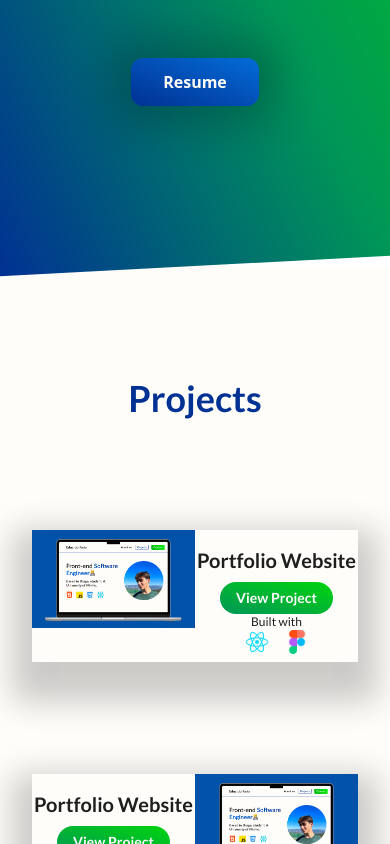
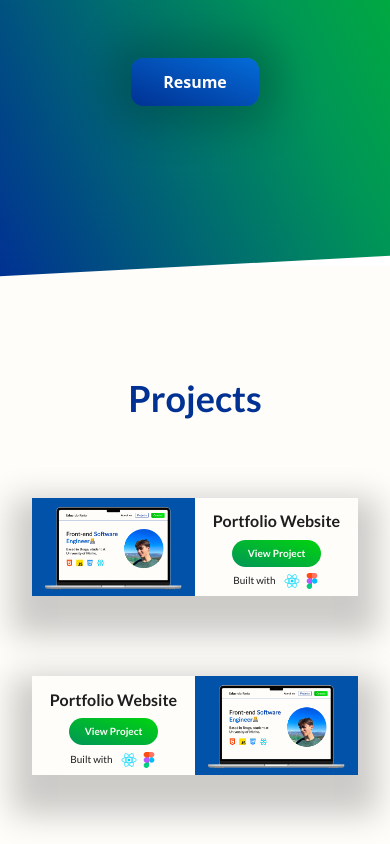
Before and after one commit to 2101dudu/PortfolioWebsite, a React (Vite) app: page / in a window 390 px wide. Shown: the part 1156-2000 px from the top of the page. Built offline with nearby package versions, Linux system fonts and the light colour scheme.

Commit message:
Finished the responsivity until 320px breakpoint

```diff
--- a/src/components/AboutMe.jsx
+++ b/src/components/AboutMe.jsx
@@ -3,7 +3,7 @@ function AboutMe() {
     return (
           <div class="bg-gradient-to-tr from-tempdarkblue via-tempdarkgreen to-templightgreen -skew-y-3">
             <div class="h-100vh skew-y-3 w-screen">
-              <div class="max-w-screen-xl px-8 md:px-12 lg:px-4 mx-auto">
+              <div class="max-w-screen-xl px-8 md:px-12 mx-auto">
                 <h1 class="text-lato font-bold text-tempwhite min-[320px]:text-3xl min-[420px]:text-4xl sm:text-5xl md:text-6xl pt-20 sm:pt-28 md:pt-40">About me</h1>
                 <div class="max-w-7xl flex flex-col min-[420px]:flex-row space-x-0 space-y-10 min-[420px]:space-y-0 min-[420px]:space-x-8 justify-between pt-12">
                   <div class="min-[420px]:w-1/2 lg:max-w-lg">
--- a/src/components/ContactMe.jsx
+++ b/src/components/ContactMe.jsx
@@ -3,11 +3,11 @@ function ContactMe() {
     return (
         <div class="bg-gradient-to-tr from-tempcyan via-tempblue to-tempdarkblue skew-y-3">
           <div class="h-100vh w-screen -skew-y-3">
-            <div class="flex flex-col space-y-8 min-[320px]:pt-16 sm:pt-28 md:pt-32 max-w-screen-xl min-[320px]:px-8 md:px-12 lg:px-4 mx-auto">
-              <h1 class="font-lato text-tempwhite min-[320px]:text-4xl sm:text-5xl md:text-6xl font-bold">Contact Me</h1>
-              <h2 class="font-lato text-tempwhite min-[320px]:text-xl sm:text-2xl md:text-3xl min-[320px]:max-w-xs min-[540px]:max-w-sm md:max-w-lg lg:max-w-2xl">Ready to Connect? Feel free to drop me a message. I'm just a click away and always excited to chat.</h2>
-              <div class="flex pt-10 justify-between space-x-8 lg:space-x-20">
-                <div class="flex flex-col space-y-8 w-2/5 lg:w-1/3">
+            <div class="flex flex-col space-y-8 min-[320px]:pt-16 sm:pt-28 md:pt-32 max-w-screen-xl min-[320px]:px-8 md:px-12 mx-auto">
+              <h1 class="font-lato text-tempwhite text-3xl min-[370px]:text-4xl sm:text-5xl md:text-6xl font-bold">Contact Me</h1>
+              <h2 class="font-lato text-tempwhite text-lg min-[370px]:text-xl sm:text-2xl md:text-3xl min-[320px]:max-w-xs min-[540px]:max-w-sm md:max-w-lg lg:max-w-2xl">Ready to Connect? Feel free to drop me a message. I'm just a click away and always excited to chat.</h2>
+              <div class="flex flex-col min-[470px]:flex-row pt-10 justify-between space-y-8 space-x-0 min-[470px]:space-y-0 min-[470px]:space-x-8 lg:space-x-20">
+                <div class="flex flex-col space-y-8 w-full min-[470px]:w-2/5 lg:w-1/3">
                   <div class="min-[320px]:h-8 sm:h-12 shadow-4xl rounded-lg">
                     <input type="name"  name="floating_name"  id="floating_name"  class="h-full w-full z-10 bg-transparent border-0 rounded-lg bg-gradient-to-tr from-transparentwhite sm:focus:ring-2 md:focus:ring-4 focus:ring-tempwhite p-2.5 min-[320px]:text-sm sm:text-base md:text-lg lg:text-xl font-lato text-tempwhite placeholder:font-lato placeholder:text-tempwhite" placeholder="Name..."  required></input>
                   </div>
@@ -15,13 +15,13 @@ function ContactMe() {
                     <input type="email" name="floating_email" id="floating_email" class="h-full w-full z-10 bg-transparent border-0 rounded-lg bg-gradient-to-tr from-transparentwhite sm:focus:ring-2 md:focus:ring-4 focus:ring-tempwhite p-2.5 min-[320px]:text-sm sm:text-base md:text-lg lg:text-xl font-lato text-tempwhite placeholder:font-lato placeholder:text-tempwhite" placeholder="Email..." required></input>
                   </div>
                 </div>
-                <textarea type="message" rows="4" name="floating_message" id="floating_message" class="min-[320px]:w-3/5 lg:w-2/3 min-[320px]:h-24 sm:h-32 shadow-4xl max-h-64 bg-transparent border-0 rounded-lg bg-gradient-to-tr from-transparentwhite sm:focus:ring-2 md:focus:ring-4 focus:ring-tempwhite p-2.5 min-[320px]:text-sm sm:text-base md:text-lg lg:text-xl font-lato text-tempwhite placeholder:font-lato placeholder:text-tempwhite" placeholder="Message..." required></textarea>
+                <textarea type="message" rows="4" name="floating_message" id="floating_message" class="w-full min-[470px]:w-3/5 lg:w-2/3 min-[320px]:h-24 sm:h-32 shadow-4xl max-h-64 bg-transparent border-0 rounded-lg bg-gradient-to-tr from-transparentwhite sm:focus:ring-2 md:focus:ring-4 focus:ring-tempwhite p-2.5 min-[320px]:text-sm sm:text-base md:text-lg lg:text-xl font-lato text-tempwhite placeholder:font-lato placeholder:text-tempwhite" placeholder="Message..." required></textarea>
               </div>
             </div>
           </div>
           <div class="min-[320px]:h-48 min-[540px]:h-56 sm:h-64 md:h-96 w-screen -skew-y-3">
-            <div class="max-w-screen-xl min-[320px]:px-8 md:px-12 lg:px-4 pt-12 mx-auto">
-              <a href="" class="duration-300 hover:scale-105 shadow-4xl rounded-xl min-[320px]:w-36 sm:w-40 min-[320px]:h-12 sm:h-16 md:w-48 md:h-20 lg:w-56 lg:h-24 bg-gradient-to-tr block from-tempdarkblue to-templightblue md:mr-32 lg:mr-72">
+            <div class="max-w-screen-xl min-[320px]:px-8 md:px-12 pt-12 mx-auto">
+              <a href="" class="duration-300 transition-transform hover:scale-105 shadow-4xl rounded-xl min-[320px]:w-36 sm:w-40 min-[320px]:h-12 sm:h-16 md:w-48 md:h-20 lg:w-56 lg:h-24 bg-gradient-to-tr block from-tempdarkblue to-templightblue md:mr-32 lg:mr-72">
                 <div class="text-lato font-bold text-tempwhite min-[320px]:text-lg sm:text-xl md:text-3xl lg:text-4xl text-center min-[320px]:pt-2.5 sm:pt-5 md:pt-6 lg:pt-7">Send</div>
               </a>
             </div>
--- a/src/components/Footer.jsx
+++ b/src/components/Footer.jsx
@@ -2,13 +2,13 @@ function Footer() {
     return(
         <div class="bg-tempblack">
           <div class="-top-10 h-10 2xl:-top-40 2xl:h-40 -z-10 relative bg-tempblack"></div>
-          <div class="max-w-screen-xl px-8 md:px-12 lg:px-4 mx-auto h-20 md:h-28 flex justify-between pt-3 md:pt-10">
-            <div class="flex min-[320px]:w-3/5 md:w-1/2 lg:w-1/3 pt-2.5 justify-between">
+          <div class="max-w-screen-xl px-8 md:px-12 mx-auto md:h-28 flex flex-col min-[470px]:flex-row space-y-4 min-[470px]:space-y-0 justify-between pb-4 min-[470px]:pb-0 pt-3 md:pt-10">
+            <div class="flex w-full min-[470px]:w-3/5 md:w-1/2 lg:w-1/3 pt-2.5 justify-between">
               <div class="text-tempwhite text-xs sm:text-sm md:text-base font-lato font-normal">eduardo21faria@gmail.com</div>
               <div class="text-tempwhite text-xs sm:text-sm md:text-base font-lato font-normal">|</div>
               <div class="text-tempwhite text-xs sm:text-sm md:text-base font-lato font-normal">+351 918718340</div>
             </div>
-            <div class="flex w-1/6 justify-between">
+            <div class="flex w-auto min-[470px]:w-1/6 space-x-2 justify-around min-[470px]:justify-between">
               <a class="duration-200 ease-in-out hover:scale-105" href="https://www.linkedin.com/in/FariaEduardo/" target="_blank">
                 <img class="min-[320px]:w-8 sm:w-10" src="src/assets/LinkedIn_Logo.png" alt="LinkedIn Logo"></img>
               </a>
@@ -17,7 +17,7 @@ function Footer() {
               </a>
             </div>
           </div>
-          <h2 class="min-[320px]:text-xs sm:text-base text-center font-lato text-tempgray duration-300 hover:text-tempwhite pb-2">© 2023 Eduardo Faria</h2>
+          <h2 class="min-[320px]:text-xs sm:text-base text-center font-lato text-tempgray duration-300 transition-transform hover:text-tempwhite pb-2">© 2023 Eduardo Faria</h2>
         </div>
     );
 }
--- a/src/components/Hero.jsx
+++ b/src/components/Hero.jsx
@@ -1,27 +1,27 @@
 
 function Hero() {
     return (
-        <>
+        <div class="bg-tempwhite">
           <div class="bg-tempwhite min-[320px]:px-8 min-[320px]:pt-16 sm:pt-24 visible md:m-0 md:h-0 md:invisible w-full md:p-0">
             <h1 class="text-lato font-bold min-[320px]:text-4xl min-[470px]:text-5xl min-[540px]:text-6xl sm:text-7xl tracking-normal text-transparent bg-clip-text bg-gradient-to-bl from-tempdarkblue to-templightblue">Eduardo Faria</h1>
           </div>
-          <div class="bg-tempwhite max-w-screen-xl flex justify-between min-[320px]:space-x-2 mx-auto sm:pt-8 md:pb-32 md:py-40 min-[320px]:px-8 md:px-12 lg:px-4">
+          <div class="bg-tempwhite max-w-screen-xl flex justify-between mx-auto min-[320px]:space-x-2 sm:pt-8 md:pb-32 md:py-40 min-[320px]:px-8 md:px-12">
             <div class="max-w-md lg:max-w-xl pt-8">
               <div class="w-full m-0 pb-8">
                 <h1 class="text-lato text-tempblack font-bold min-[320px]:text-2xl min-[470px]:text-3xl sm:text-5xl md:text-6xl tracking-normal">Front-end <span class="text-transparent bg-clip-text bg-gradient-to-l from-tempdarkgreen to-templightgreen md:from-tempdarkblue md:to-templightblue">Software Engineer</span>👨‍💻</h1>
               </div>
               <h2 class="text-lato text-tempblack font-medium min-[320px]:text-base min-[470px]:text-xl min-[540px]:text-2xl sm:text-3xl md:text-4xl pb-8">Based in Braga, student at the University of Minho.</h2>
               <ul class="invisible h-0 md:visible md:h-auto flex justify-between min-[320px]:space-x-3 min-[470px]:space-x-5 min-[540px]:space-x-8 sm:space-x-10 lg:space-x-24">
-                <li class="duration-300 ease-in-out hover:scale-105 min-[320px]:w-6 min-[470px]:w-8 sm:w-10 md:w-14">
+                <li class="duration-300 transition-transform ease-in-out hover:scale-105 min-[320px]:w-6 min-[470px]:w-8 sm:w-10 md:w-14">
                   <img src="src/assets/Html_Logo.png" alt="Html Logo"></img>
                 </li>
-                <li class="duration-300 ease-in-out hover:scale-105 min-[320px]:w-6 min-[470px]:w-8 sm:w-10 md:w-14">
+                <li class="duration-300 transition-transform ease-in-out hover:scale-105 min-[320px]:w-6 min-[470px]:w-8 sm:w-10 md:w-14">
                   <img src="src/assets/Css_Logo.png" alt="Css Logo"></img>
                 </li>
-                <li class="duration-300 ease-in-out hover:scale-105 min-[320px]:w-6 min-[470px]:w-8 sm:w-10 md:w-14">
+                <li class="duration-300 transition-transform ease-in-out hover:scale-105 min-[320px]:w-6 min-[470px]:w-8 sm:w-10 md:w-14">
                   <img src="src/assets/JavaScript_Logo.png" alt="JavaScript Logo"></img>
                 </li>
-                <li class="duration-300 ease-in-out hover:scale-105 min-[320px]:w-6 min-[470px]:w-8 sm:w-10 md:w-14">
+                <li class="duration-300 transition-transform ease-in-out hover:scale-105 min-[320px]:w-6 min-[470px]:w-8 sm:w-10 md:w-14">
                   <img src="src/assets/React_Logo.png" alt="React Logo"></img>
                 </li>
               </ul>
@@ -32,21 +32,21 @@ function Hero() {
           </div>
           <div class="bg-tempwhite min-[320px]:px-8 min-[320px]:pt-10 pb-32 visible md:m-0 md:h-0 md:invisible w-full md:p-0">
             <ul class="flex space-x-8 justify-between">
-              <li class="duration-300 ease-in-out hover:scale-105 w-10 min-[470px]:w-12 min-[540px]:w-14">
+              <li class="duration-300 transition-transform ease-in-out hover:scale-105 w-10 min-[470px]:w-12 min-[540px]:w-14">
                 <img src="src/assets/Html_Logo.png" alt="Html Logo"></img>
               </li>
-              <li class="duration-300 ease-in-out hover:scale-105 w-10 min-[470px]:w-12 min-[540px]:w-14">
+              <li class="duration-300 transition-transform ease-in-out hover:scale-105 w-10 min-[470px]:w-12 min-[540px]:w-14">
                 <img src="src/assets/Css_Logo.png" alt="Css Logo"></img>
               </li>
-              <li class="duration-300 ease-in-out hover:scale-105 w-10 min-[470px]:w-12 min-[540px]:w-14">
+              <li class="duration-300 transition-transform ease-in-out hover:scale-105 w-10 min-[470px]:w-12 min-[540px]:w-14">
                 <img src="src/assets/JavaScript_Logo.png" alt="JavaScript Logo"></img>
               </li>
-              <li class="duration-300 ease-in-out hover:scale-105 w-10 min-[470px]:w-12 min-[540px]:w-14">
+              <li class="duration-300 transition-transform ease-in-out hover:scale-105 w-10 min-[470px]:w-12 min-[540px]:w-14">
                 <img src="src/assets/React_Logo.png" alt="React Logo"></img>
               </li>
             </ul>
           </div>
-        </>
+        </div>
     );
 }
 export default Hero;
--- a/src/components/Navbar.jsx
+++ b/src/components/Navbar.jsx
@@ -5,11 +5,11 @@ import React from 'react';
 function Navbar() {
   return (
     <nav class="invisible md:visible bg-tempwhite fixed w-full z-20 top-0 left-0 border-b border-gray-200">
-          <div class="max-w-screen-xl flex justify-between mx-auto md:pl-12 lg:pl-4">
+          <div class="max-w-screen-xl flex justify-between mx-auto md:px-12">
             <button id="backToTopButton" class="flex items-center">
                 <span class="self-center text-4xl font-black font-lato whitespace-nowrap text-tempblack dark:text-tempwhite">Eduardo Faria</span>
             </button>
-            <div class="items-center justify-end hidden w-full md:flex md:max-w-md lg:max-w-xl md:order-1 md:pr-12 lg:pr-4" id="navbar-sticky">
+            <div class="items-center justify-end hidden w-full md:flex md:max-w-md lg:max-w-xl md:order-1" id="navbar-sticky">
               <ul class="flex flex-row md:my-2 lg:my-4 space-x-5 lg:space-x-10">
                 <li class="pt-2 pr-1">
                   <button id="backToAboutMeButton" class="w-full text-right md:duration-300 md:hover:scale-105 md:text-l lg:text-xl block pt-1 font-lato font-bold text-tempblack">About me</button>
--- a/src/components/Projects.jsx
+++ b/src/components/Projects.jsx
@@ -3,37 +3,37 @@
 function Projects () {
     return (
         <div class="px-8 pt-28 pb-40 md:py-40 bg-tempwhite">
-          <div class="flex no-wrap flex-col items-center space-y-28">
+          <div class="flex no-wrap flex-col items-center space-y-20 min-[470px]:space-y-28">
             <h1 class="text-tempdarkblue font-lato font-bold min-[320px]:text-4xl sm:text-5xl md:text-6xl">Projects</h1>
             <div class="flex bg-tempwhite shadow-6xl m-auto">
               <div class="min-[320px]:w-1/2 md:w-80 lg:w-96">
                 <img class="w-full h-auto" src="src/assets/Wbsite_screenshot.png" alt="Website Screenshot"></img>
               </div>
-              <div class="min-[320px]:w-1/2 md:w-80 lg:w-96 flex flex-col justify-between items-center">
-                <h2 class="font-lato font-bold text-tempblack min-[320px]:text-xl sm:text-2xl lg:text-3xl min-[320px]:pt-4 sm:pt-5 md:pt-6">Portfolio Website</h2>
-                <a href="https://github.com/2101dudu/PortfolioWebsite" target="_blank" class="duration-300 hover:scale-105 min-[320px]:mt-2 min-[540px]:mt-4 bg-gradient-to-tr block from-tempdarkgreen to-templightgreen rounded-2xl min-[320px]:py-1.5 min-[320px]:px-4 md:py-2 md:px-4">
-                  <h2 class="text-tempwhite font-lato font-bold min-[320px]:text-sm sm:text-base md:text-lg">View Project</h2>
+              <div class="min-[320px]:w-1/2 md:w-80 lg:w-96 flex flex-col justify-around items-center">
+                <h2 class="font-lato font-bold text-tempblack text-sm min-[380px]:text-base min-[470px]:text-xl sm:text-2xl lg:text-3xl pt-2 min-[470px]:pt-3 sm:pt-5 md:pt-6">Portfolio Website</h2>
+                <a href="https://github.com/2101dudu/PortfolioWebsite" target="_blank" class="duration-300 hover:scale-105 min-[540px]:mt-4 bg-gradient-to-tr block from-tempdarkgreen to-templightgreen rounded-2xl py-1 px-3  min-[380px]:py-1.5 min-[380px]:px-4 md:py-2 md:px-4">
+                  <h3 class="text-tempwhite font-lato font-bold text-[10px] min-[470px]:text-sm sm:text-base md:text-lg">View Project</h3>
                 </a>
-                <div class="min-[320px]:pb-2 lg:pb-4 text-center">
-                  <h3 class="font-lato min-[320px]:text-xs sm:text-sm md:text-md text-tempblack">Built with</h3>
-                  <div class="flex space-x-4">
-                      <img class="w-6 sm:w-8" src="src/assets/React_Logo.png" alt="React Logo"></img>
-                      <img class="w-6 sm:w-8" src="src/assets/Figma_Logo.png" alt="Figma Logo"></img>
+                <div class="flex flex-row space-x-2 min-[470px]:space-x-0 min-[470px]:flex-col pb-1 min-[470px]:pb-2 lg:pb-4 text-center">
+                  <h3 class="font-lato text-[8px] mt-0.5 min-[380px]:mt-0 min-[380px]:text-[10px] sm:text-sm md:text-md text-tempblack">Built with</h3>
+                  <div class="flex space-x-1 min-[470px]:space-x-4">
+                      <img class="w-4 min-[470px]:w-5 min-[490px]:w-6 sm:w-8" src="src/assets/React_Logo.png" alt="React Logo"></img>
+                      <img class="w-4 min-[470px]:w-5 min-[490px]:w-6 sm:w-8" src="src/assets/Figma_Logo.png" alt="Figma Logo"></img>
                   </div>
                 </div>
               </div>
             </div>
             <div class="flex bg-tempwhite shadow-6xl m-auto">
-              <div class="min-[320px]:w-1/2 md:w-80 lg:w-96 flex flex-col justify-between items-center">
-                <h2 class="font-lato font-bold text-tempblack min-[320px]:text-xl sm:text-2xl lg:text-3xl min-[320px]:pt-4 sm:pt-5 md:pt-6">Portfolio Website</h2>
-                <a href="https://github.com/2101dudu/PortfolioWebsite" target="_blank" class="duration-300 hover:scale-105 min-[320px]:mt-2 min-[540px]:mt-4 bg-gradient-to-tr block from-tempdarkgreen to-templightgreen rounded-2xl min-[320px]:py-1.5 min-[320px]:px-4 md:py-2 md:px-4">
-                  <h2 class="text-tempwhite font-lato font-bold min-[320px]:text-sm sm:text-base md:text-lg">View Project</h2>
+              <div class="min-[320px]:w-1/2 md:w-80 lg:w-96 flex flex-col justify-around items-center">
+                <h2 class="font-lato font-bold text-tempblack text-sm min-[380px]:text-base min-[470px]:text-xl sm:text-2xl lg:text-3xl pt-2 min-[470px]:pt-3 sm:pt-5 md:pt-6">Portfolio Website</h2>
+                <a href="https://github.com/2101dudu/PortfolioWebsite" target="_blank" class="duration-300 hover:scale-105 min-[540px]:mt-4 bg-gradient-to-tr block from-tempdarkgreen to-templightgreen rounded-2xl py-1 px-3  min-[380px]:py-1.5 min-[380px]:px-4 md:py-2 md:px-4">
+                  <h3 class="text-tempwhite font-lato font-bold text-[10px] min-[470px]:text-sm sm:text-base md:text-lg">View Project</h3>
                 </a>
-                <div class="min-[320px]:pb-2 lg:pb-4 text-center">
-                  <h3 class="font-lato min-[320px]:text-xs sm:text-sm md:text-md text-tempblack">Built with</h3>
-                  <div class="flex space-x-4">
-                      <img class="w-6 sm:w-8" src="src/assets/React_Logo.png" alt="React Logo"></img>
-                      <img class="w-6 sm:w-8" src="src/assets/Figma_Logo.png" alt="Figma Logo"></img>
+                <div class="flex flex-row space-x-2 min-[470px]:space-x-0 min-[470px]:flex-col pb-1 min-[470px]:pb-2 lg:pb-4 text-center">
+                  <h3 class="font-lato text-[8px] mt-0.5 min-[380px]:mt-0 min-[380px]:text-[10px] sm:text-sm md:text-md text-tempblack">Built with</h3>
+                  <div class="flex space-x-1 min-[470px]:space-x-4">
+                      <img class="w-4 min-[470px]:w-5 min-[490px]:w-6 sm:w-8" src="src/assets/React_Logo.png" alt="React Logo"></img>
+                      <img class="w-4 min-[470px]:w-5 min-[490px]:w-6 sm:w-8" src="src/assets/Figma_Logo.png" alt="Figma Logo"></img>
                   </div>
                 </div>
               </div>
```
